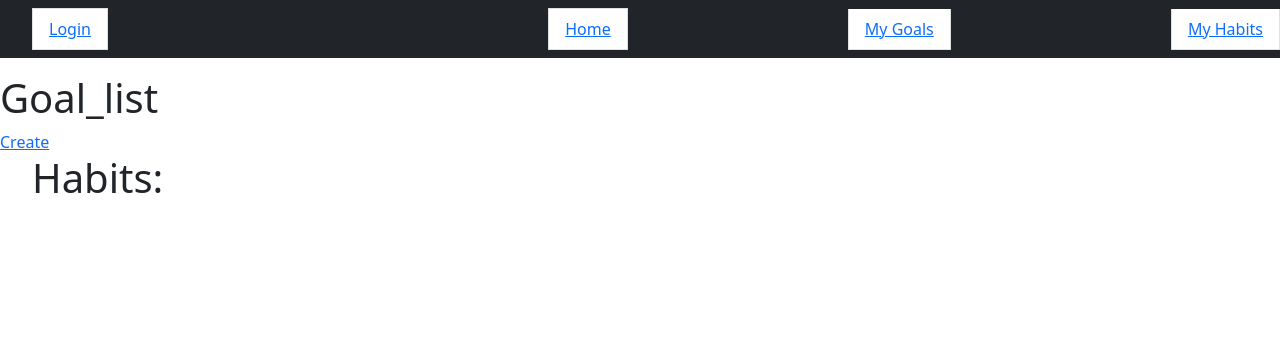
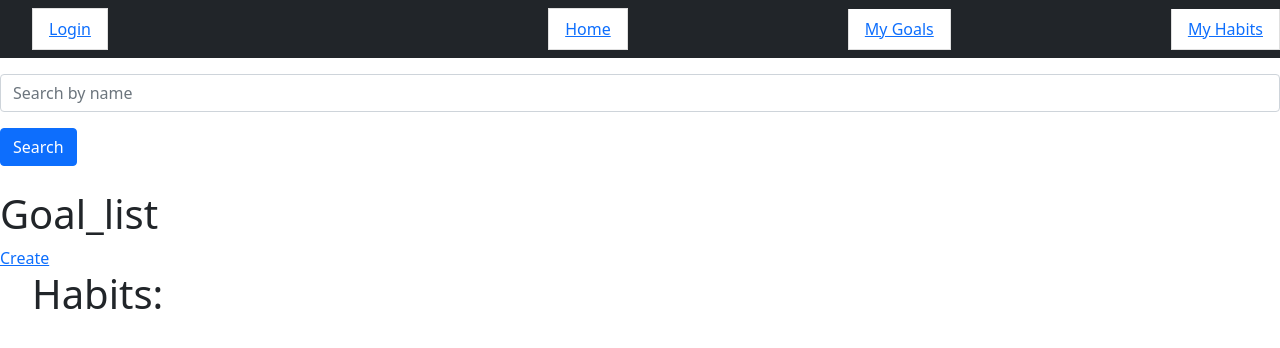
Before and after one commit to Oleksiy-Liubchenko/habits-and-goals-service, a Django app: page /habits/ in a window 1280 px wide. Shown: the top 348 px of the page. Run offline with Django 4.2, Linux system fonts and the light colour scheme; data that the repository does not hold is empty; some libraries are stand-ins or nearby versions.

Commit message:
Add search field to habit_list.html

```diff
--- a/templates/habit/habit_list.html
+++ b/templates/habit/habit_list.html
@@ -1,6 +1,14 @@
 {% extends "base.html" %}
+{% load crispy_forms_filters %}
 
 {% block content%}
+
+  <form action="" method="get" class="form-inline">
+      {{ search_form|crispy }}
+      <input type="submit" value="Search" class="btn btn-primary">
+    </form>
+  <br>
+
   <h1>Goal_list</h1>
   <a href="{% url 'tracker:habit-create' %}">
     Create
--- a/tracker/forms.py
+++ b/tracker/forms.py
@@ -42,6 +42,19 @@ class GoalCommentaryForm(forms.ModelForm):
         fields = ["text"]
 
 
+class HabitNameSearchForm(forms.Form):
+    name = forms.CharField(
+        max_length=255,
+        required=False,
+        label="",
+        widget=forms.TextInput(
+            attrs={
+                "placeholder": "Search by name"
+            }
+        )
+    )
+
+
 class HabitCreationForm(forms.ModelForm):
     class Meta:
         model = Habit
--- a/tracker/views.py
+++ b/tracker/views.py
@@ -9,7 +9,7 @@ from django.views import generic
 from django.forms import widgets
 
 from tracker.forms import GoalCreationForm, GoalCreationStageForm, GoalCommentaryForm, HabitCreationForm, \
-    HabitCommentaryForm, HabitDayCompletionForm, GoalNameSearchForm
+    HabitCommentaryForm, HabitDayCompletionForm, GoalNameSearchForm, HabitNameSearchForm
 from tracker.models import (
     Goal,
     GoalStage,
@@ -199,6 +199,28 @@ class HabitListView(generic.ListView):
     model = Habit
     template_name = "habit/habit_list.html"
     paginate_by = 5
+    queryset = Habit.objects.all()
+
+    def get_context_data(self, *, object_list=None, **kwargs):
+        context = super(HabitListView, self).get_context_data(**kwargs)
+
+        name = self.request.GET.get("name")
+
+        context["search_form"] = HabitNameSearchForm(
+            initial={"name": name}
+        )
+
+        return context
+
+    def get_queryset(self):
+        name = self.request.GET.get("name")
+
+        if name:
+            return self.queryset.filter(
+                name_icontains=name
+            )
+
+        return self.queryset
 
 
 class HabitCreateView(generic.CreateView):
```
